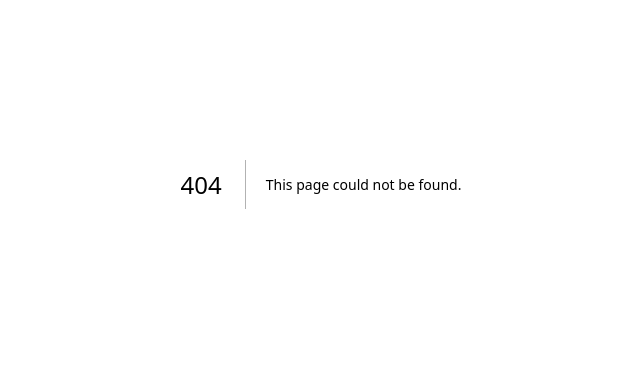
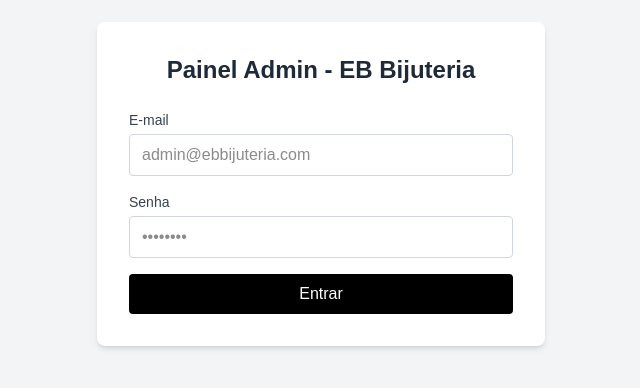
Before and after one commit to pomptrash/eb.bijuteria, a Next.js app: page /admin/login in a window 1280 px wide. Before the commit this address had no page. Shown: the part 216-604 px from the top of the page, without its empty margins (319-959 px from the left). Built offline with nearby package versions, Linux system fonts and the light colour scheme; no server answers.

Commit message:
feat: adiciona fluxo de autenticacao do admin

```diff
--- /dev/null
+++ b/src/app/admin/actions.js
@@ -0,0 +1,43 @@
+"use server";
+
+import { prisma } from "@/lib/prisma";
+import bcrypt from "bcryptjs";
+import { createSession, destroySession } from "@/lib/auth";
+import { redirect } from "next/navigation";
+
+export async function loginAction(prevState, formData) {
+  const email = formData.get("email");
+  const senha = formData.get("senha");
+
+  if (!email || !senha) {
+    return { error: "Preencha todos os campos." };
+  }
+
+  try {
+    const admin = await prisma.admin.findUnique({
+      where: { email },
+    });
+
+    if (!admin) {
+      return { error: "E-mail ou senha incorretos." };
+    }
+
+    const senhaValida = await bcrypt.compare(senha, admin.senha);
+
+    if (!senhaValida) {
+      return { error: "E-mail ou senha incorretos." };
+    }
+
+    await createSession(admin.id, admin.email);
+  } catch (err) {
+    console.error("Erro na Server Action de login:", err);
+    return { error: "Ocorreu um erro no servidor. Tente novamente." };
+  }
+
+  redirect("/admin/dashboard");
+}
+
+export async function logoutAction() {
+  await destroySession();
+  redirect("/admin/login");
+}
--- /dev/null
+++ b/src/app/admin/login/page.js
@@ -0,0 +1,60 @@
+"use client";
+
+import { useActionState } from "react";
+import { loginAction } from "../actions";
+
+export default function LoginPage() {
+  const [state, formAction, isPending] = useActionState(loginAction, null);
+
+  return (
+    <div className="min-h-screen flex items-center justify-center bg-gray-100 p-4">
+      <div className="bg-white p-8 rounded-lg shadow-md w-full max-w-md">
+        <h1 className="text-2xl font-bold mb-6 text-center text-gray-800">
+          Painel Admin - EB Bijuteria
+        </h1>
+
+        {state?.error && (
+          <div className="mb-4 p-3 bg-red-100 border border-red-400 text-red-700 rounded text-sm">
+            {state.error}
+          </div>
+        )}
+
+        <form action={formAction} className="space-y-4">
+          <div>
+            <label className="block text-sm font-medium text-gray-700 mb-1">
+              E-mail
+            </label>
+            <input
+              type="email"
+              name="email"
+              required
+              className="w-full px-3 py-2 border border-gray-300 rounded focus:outline-none focus:ring-2 focus:ring-black"
+              placeholder="admin@ebbijuteria.com"
+            />
+          </div>
+
+          <div>
+            <label className="block text-sm font-medium text-gray-700 mb-1">
+              Senha
+            </label>
+            <input
+              type="password"
+              name="senha"
+              required
+              className="w-full px-3 py-2 border border-gray-300 rounded focus:outline-none focus:ring-2 focus:ring-black"
+              placeholder="••••••••"
+            />
+          </div>
+
+          <button
+            type="submit"
+            disabled={isPending}
+            className="w-full bg-black text-white py-2 rounded hover:bg-gray-800 transition-colors disabled:opacity-50"
+          >
+            {isPending ? "Entrando..." : "Entrar"}
+          </button>
+        </form>
+      </div>
+    </div>
+  );
+}
--- /dev/null
+++ b/src/lib/auth.js
@@ -0,0 +1,45 @@
+import { SignJWT, jwtVerify } from "jose";
+import { cookies } from "next/headers";
+
+const SECRET_KEY = new TextEncoder().encode(
+  process.env.JWT_SECRET
+);
+
+// criar o token JWT e gravar no cookie da sessão
+export async function createSession(adminId, email) {
+  const token = await new SignJWT({ id: adminId, email })
+    .setProtectedHeader({ alg: "HS256" })
+    .setIssuedAt()
+    .setExpirationTime("1d")
+    .sign(SECRET_KEY);
+
+  const cookieStore = await cookies();
+  cookieStore.set("admin_token", token, {
+    httpOnly: true,
+    secure: process.env.NODE_ENV === "production",
+    sameSite: "lax",
+    maxAge: 60 * 60 * 24,
+    path: "/",
+  });
+}
+
+// validar se o cookie possui um token JWT válido
+export async function verifySession() {
+  const cookieStore = await cookies();
+  const token = cookieStore.get("admin_token")?.value;
+
+  if (!token) return null;
+
+  try {
+    const { payload } = await jwtVerify(token, SECRET_KEY);
+    return payload;
+  } catch (error) {
+    return null;
+  }
+}
+
+// remover o cookie de autenticação (Logout)
+export async function destroySession() {
+  const cookieStore = await cookies();
+  cookieStore.delete("admin_token");
+}
```
Also changed, not shown: 2 other files (tests, documents, lock files or other folders).
